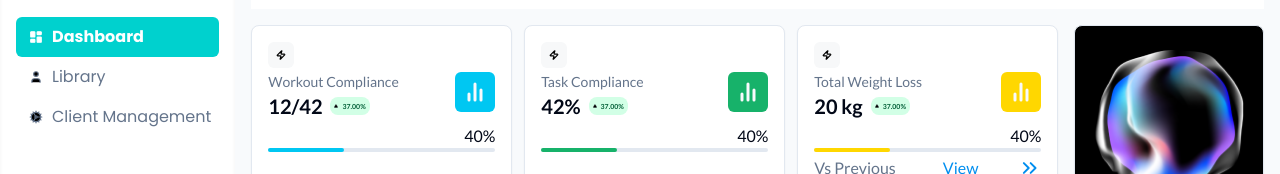
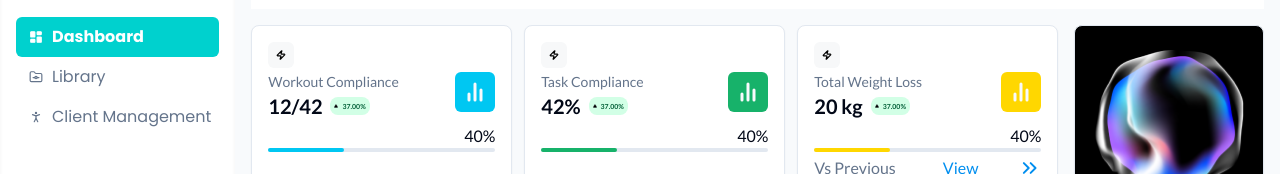
Before and after one commit to MichaelBoyo/lw-task, a Next.js app: page / in a window 1280 px wide. Shown: the part 152-326 px from the top of the page. Built offline with nearby package versions, Linux system fonts and the light colour scheme.

Commit message:
refactor: Update SideBar component layout and styles

```diff
--- a/app/dashboard/page.tsx
+++ /dev/null
@@ -1,7 +0,0 @@
-import React from "react";
-
-const DashBoard = () => {
-  return <div>page</div>;
-};
-
-export default DashBoard;
--- a/components/SidebarItems.tsx
+++ b/components/SidebarItems.tsx
@@ -45,7 +45,7 @@ const SidebarLink = ({
       }`}
     >
       <div className="flex items-center ">
-        <link.icon fill={active ? "white" : ""} className="h-3.5 mr-1" />
+        <link.icon fill={active ? "white" : "none"} className="h-3.5 mr-1" />
         <span className={cn(poppins.className, active ? "font-bold" : "")}>
           {link.title}
         </span>
--- a/constants/nav.ts
+++ b/constants/nav.ts
@@ -1,5 +1,5 @@
 import { SidebarLink } from "@/components/SidebarItems";
-import { Cog, User, HomeIcon, LayoutDashboard } from "lucide-react";
+import { FolderGit, LayoutDashboard, PersonStanding } from "lucide-react";
 
 type AdditionalLinks = {
   title: string;
@@ -8,8 +8,8 @@ type AdditionalLinks = {
 
 export const defaultLinks: SidebarLink[] = [
   { href: "/", title: "Dashboard", icon: LayoutDashboard },
-  { href: "/library", title: "Library", icon: User },
-  { href: "/client-mgt", title: "Client Management", icon: Cog },
+  { href: "/library", title: "Library", icon: FolderGit },
+  { href: "/client-mgt", title: "Client Management", icon: PersonStanding },
 ];
 
 export const additionalLinks: AdditionalLinks[] = [];
--- a/package.json
+++ b/package.json
@@ -10,6 +10,7 @@
   },
   "dependencies": {
     "@radix-ui/react-avatar": "^1.1.0",
+    "@radix-ui/react-checkbox": "^1.1.0",
     "@radix-ui/react-navigation-menu": "^1.2.0",
     "@radix-ui/react-slot": "^1.1.0",
     "class-variance-authority": "^0.7.0",
```
Also changed, not shown: 1 other file (tests, documents, lock files or other folders).
